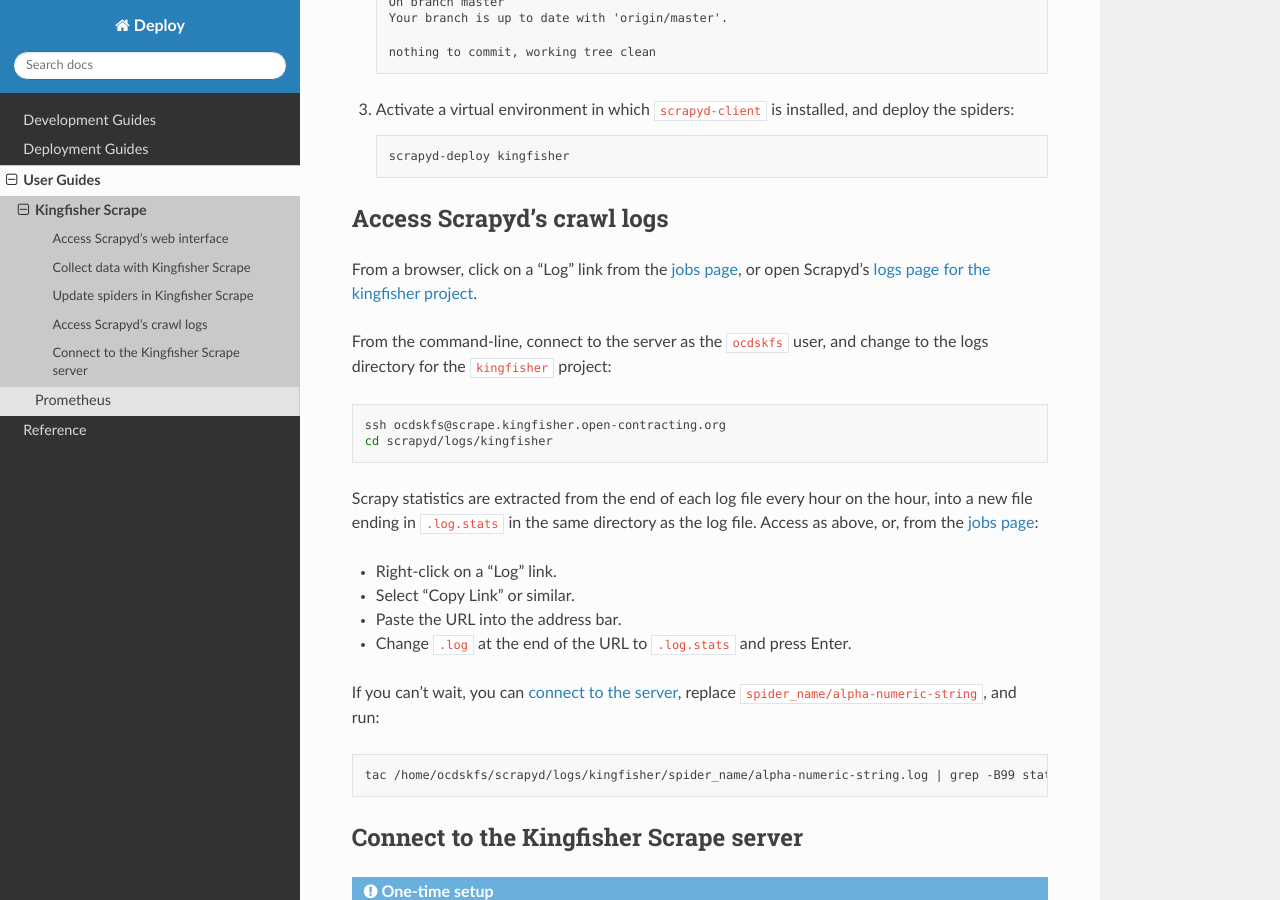
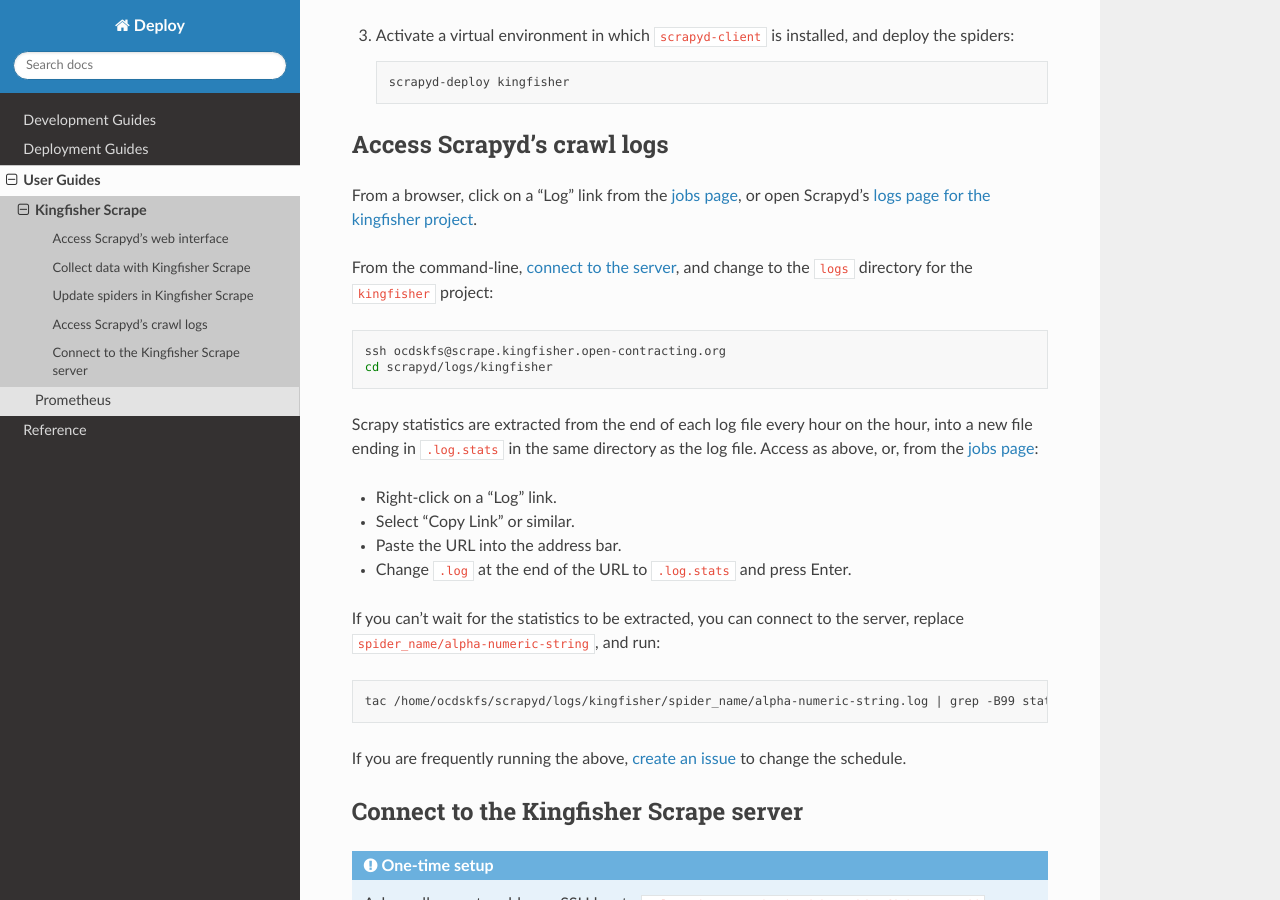
Before and after one commit to open-contracting/deploy, a Sphinx documentation site: the page built from docs/use/kingfisher-collect.rst, in a window 1280 px wide and 900 px high, scrolled down 1411 px. Built offline with Sphinx 7.4.7 and the Read the Docs theme 2.0.0, drawn with Linux system fonts in a browser that asks for light colours; some of the changed text lies outside the part shown.

Commit message:
Update docs, as ocdskfs access should only be needed to read logs from the command-line

```diff
--- a/docs/use/kingfisher-collect.rst
+++ b/docs/use/kingfisher-collect.rst
@@ -76,7 +74,7 @@
 
 From a browser, click on a "Log" link from the `jobs page <http://scrape.kingfisher.open-contracting.org/jobs>`__, or open Scrapyd's `logs page for the kingfisher project <http://scrape.kingfisher.open-contracting.org/logs/kingfisher/>`__.
 
-From the command-line, connect to the server as the ``ocdskfs`` user, and change to the logs directory for the ``kingfisher`` project:
+From the command-line, :ref:`connect to the server<connect-collect-server>`, and change to the ``logs`` directory for the ``kingfisher`` project:
 
 .. code-block:: bash
 
@@ -90,11 +88,13 @@
 -  Paste the URL into the address bar.
 -  Change ``.log`` at the end of the URL to ``.log.stats`` and press Enter.
 
-If you can't wait, you can :ref:`connect to the server<connect-collect-server>`, replace ``spider_name/alpha-numeric-string``, and run:
+If you can't wait for the statistics to be extracted, you can connect to the server, replace ``spider_name/alpha-numeric-string``, and run:
 
 .. code-block:: bash
 
    tac /home/ocdskfs/scrapyd/logs/kingfisher/spider_name/alpha-numeric-string.log | grep -B99 statscollectors | tac
+
+If you are frequently running the above, `create an issue <https://github.com/open-contracting/deploy/issues>`__ to change the schedule.
 
 .. _connect-collect-server:
 
```
Also changed, not shown: other parts of docs/use/kingfisher-collect.rst (+0 -2 lines).
